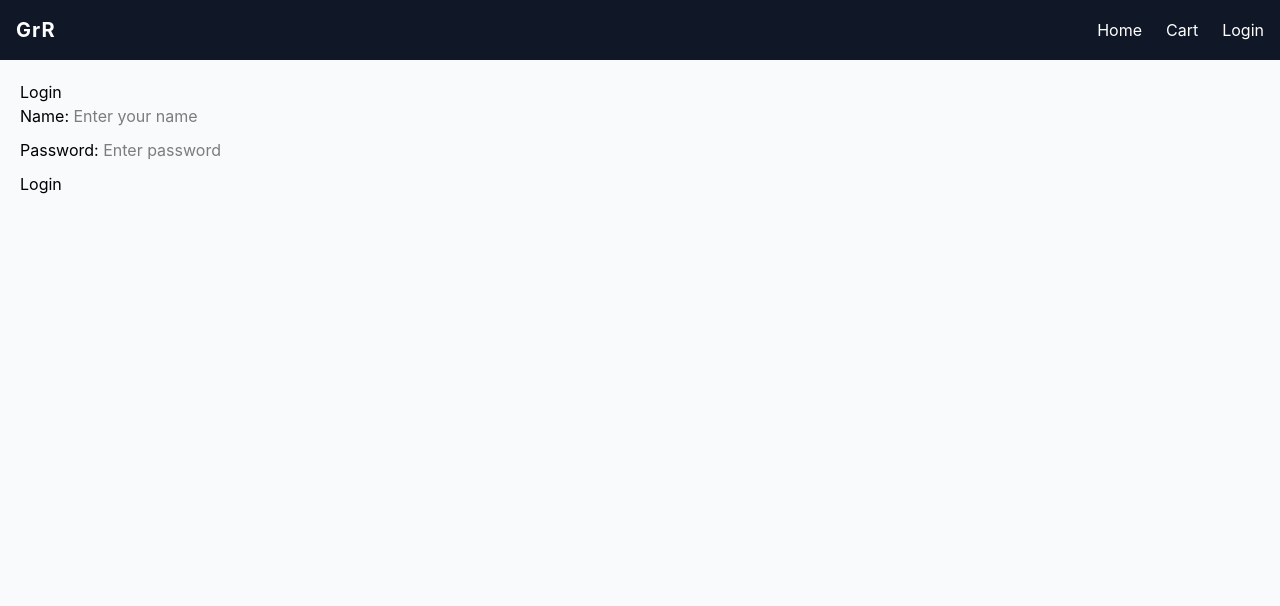
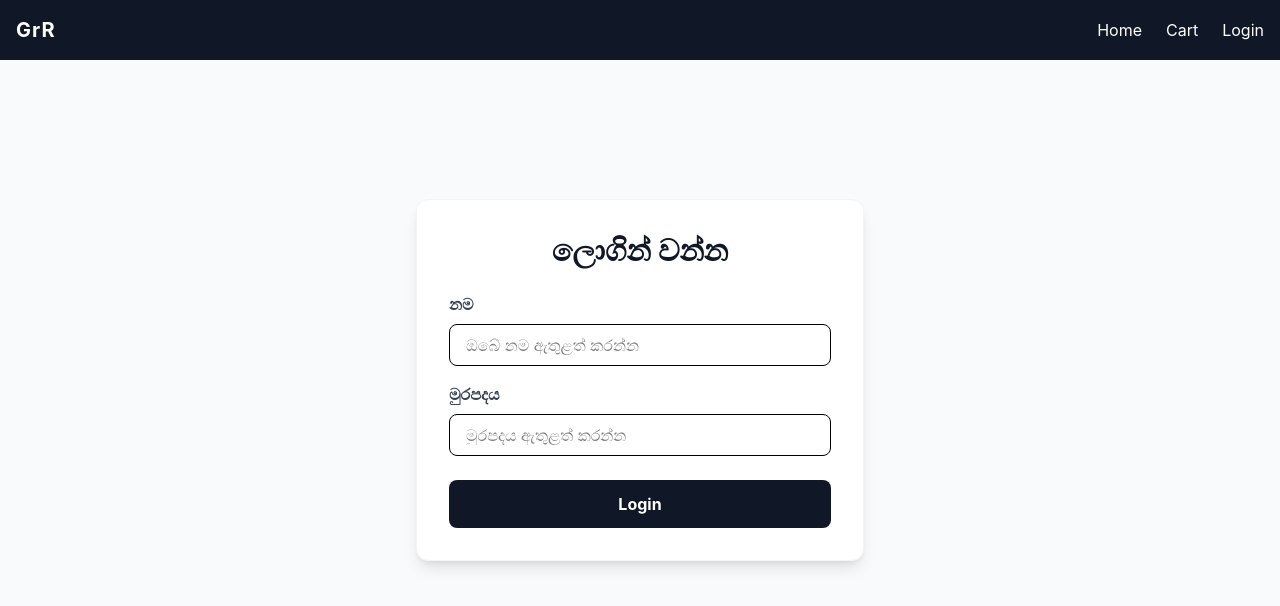
Before and after one commit to umegaeshan/GrR-ECommerce, a React app in the folder frontend/: page /login in a window 1280 px wide. Shown: the top 606 px of the page. Built offline with nearby package versions, Linux system fonts and the light colour scheme; the HTML template or start-up script is replaced by a standard one.

Commit message:
feat: implement login functionality with form handling and error display

```diff
--- a/frontend/src/pages/Login.jsx
+++ b/frontend/src/pages/Login.jsx
@@ -1,22 +1,83 @@
-import React from 'react'
+import { useState } from 'react';
+import axios from 'axios';
+import { useNavigate } from 'react-router-dom';
 
-function Login() {
+const Login = () => {
+  // Input fields වල දත්ත මතක තියාගන්න
+  const [name, setName] = useState('');
+  const [password, setPassword] = useState('');
+  const [error, setError] = useState('');
+
+  // පිටු අතර මාරු වීමට navigate භාවිතා කරයි
+  const navigate = useNavigate();
+
+  // Login බොත්තම එබූ විට ක්‍රියාත්මක වන function එක
+  const submitHandler = async (e) => {
+    e.preventDefault(); // Form එක submit වෙද්දී පිටුව රීලෝඩ් වෙන එක නවත්වනවා
+    setError(''); // පරණ දෝෂ තියෙනවා නම් ඒවා මකා දමනවා
+
+    try {
+      // Backend එකට දත්ත යැවීම
+      const response = await axios.post('http://localhost:5000/api/users/login', {
+        name,
+        password
+      });
+
+      // සාර්ථකව ලොගින් වුණාම ආපු දත්ත ටික බ්‍රව්සර් එකේ සේව් කරගන්නවා
+      localStorage.setItem('userInfo', JSON.stringify(response.data));
+
+      // ඊට පස්සේ කෙලින්ම Home පිටුවට යවනවා
+      navigate('/');
+
+    } catch (err) {
+      // මොනවා හරි වැරදුණොත් (උදා: මුරපදය වැරදි නම්) ඒ දෝෂය පෙන්වනවා
+      setError(err.response?.data?.message || 'ලොගින් වීම අසාර්ථකයි!');
+    }
+  };
+
   return (
-    <div style={{ padding: '20px' }}>
-      <h2>Login</h2>
-      <form>
-        <div style={{ marginBottom: '10px' }}>
-          <label>Name: </label>
-          <input type="text" placeholder="Enter your name" required />
-        </div>
-        <div style={{ marginBottom: '10px' }}>
-          <label>Password: </label>
-          <input type="password" placeholder="Enter password" required />
-        </div>
-        <button type="submit">Login</button>
-      </form>
+    <div className="flex items-center justify-center min-h-[80vh]">
+      <div className="bg-white p-8 rounded-xl shadow-lg w-full max-w-md border border-gray-100">
+        <h2 className="text-3xl font-bold text-center text-gray-900 mb-6">ලොගින් වන්න</h2>
+
+        {/* දෝෂයක් ආවොත් රතු පාටින් පෙන්වන කොටස */}
+        {error && <div className="bg-red-100 text-red-700 p-3 rounded mb-4 text-center">{error}</div>}
+
+        <form onSubmit={submitHandler}>
+          <div className="mb-4">
+            <label className="block text-gray-700 font-semibold mb-2">නම</label>
+            <input
+              type="text"
+              placeholder="ඔබේ නම ඇතුළත් කරන්න"
+              value={name}
+              onChange={(e) => setName(e.target.value)}
+              className="w-full px-4 py-2 border rounded-lg focus:outline-none focus:ring-2 focus:ring-gray-900"
+              required
+            />
+          </div>
+
+          <div className="mb-6">
+            <label className="block text-gray-700 font-semibold mb-2">මුරපදය</label>
+            <input
+              type="password"
+              placeholder="මුරපදය ඇතුළත් කරන්න"
+              value={password}
+              onChange={(e) => setPassword(e.target.value)}
+              className="w-full px-4 py-2 border rounded-lg focus:outline-none focus:ring-2 focus:ring-gray-900"
+              required
+            />
+          </div>
+
+          <button
+            type="submit"
+            className="w-full bg-gray-900 hover:bg-gray-800 text-white font-bold py-3 px-4 rounded-lg transition duration-200"
+          >
+            Login
+          </button>
+        </form>
+      </div>
     </div>
-  )
-}
+  );
+};
 
-export default Login
+export default Login;
```
